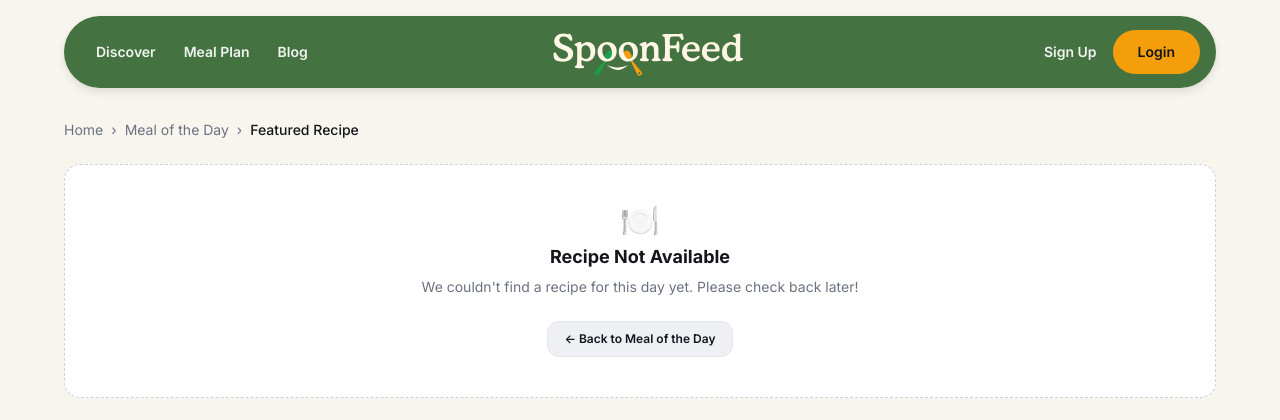
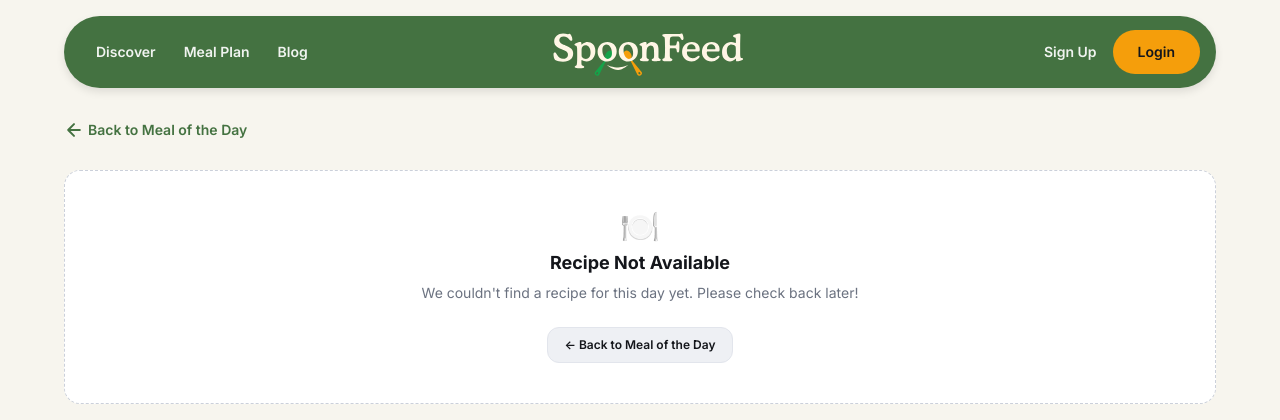
Before and after one commit to pbp-group-kki3/midterm-project, a Django app: template food_of_the_day/templates/food_of_the_day/detail.html in a window 1280 px wide. Shown: the top 420 px of the page. Run offline with Django 5.2, Linux system fonts and the light colour scheme; the template is opened without the code that fills it, so the values that code supplies are empty; parts of the project's set-up code (start-up, migrations or seed data) failed here and were passed over; some libraries are stand-ins or nearby versions.

Commit message:
fix(food_of_the_day): replace breadcrumb with back link

```diff
--- a/food_of_the_day/templates/food_of_the_day/detail.html
+++ b/food_of_the_day/templates/food_of_the_day/detail.html
@@ -8,16 +8,18 @@
 {% block content %}
 <div class="space-y-6">
 
-  <!-- Breadcrumb Navigation -->
-  <nav class="flex items-center gap-2 type-body-sm text-secondary">
-    <a href="/" class="hover:text-brand">Home</a>
-    <span>&rsaquo;</span>
-    <a href="{% url 'food_of_the_day:index' %}" class="hover:text-brand">Meal of the Day</a>
-    <span>&rsaquo;</span>
-    <span class="text-primary font-medium truncate max-w-xs">
-      {% if recipe %}{{ recipe.title }}{% else %}Featured Recipe{% endif %}
-    </span>
-  </nav>
+  {# change: "<- Back to ..." link instead of the breadcrumb, same style as the product and compare pages #}
+  {% if request.GET.source == "saved" %}
+    <a href="{% url 'profile_saved' %}" class="back-link">
+      <span class="icon icon-arrow-left" aria-hidden="true"></span>
+      Back to Saved
+    </a>
+  {% else %}
+    <a href="{% url 'food_of_the_day:index' %}" class="back-link">
+      <span class="icon icon-arrow-left" aria-hidden="true"></span>
+      Back to Meal of the Day
+    </a>
+  {% endif %}
 
   {% if not meal or not recipe %}
     <div class="empty-state">
```
Also changed, not shown: food_of_the_day/tests.py (+29 -0 lines).
